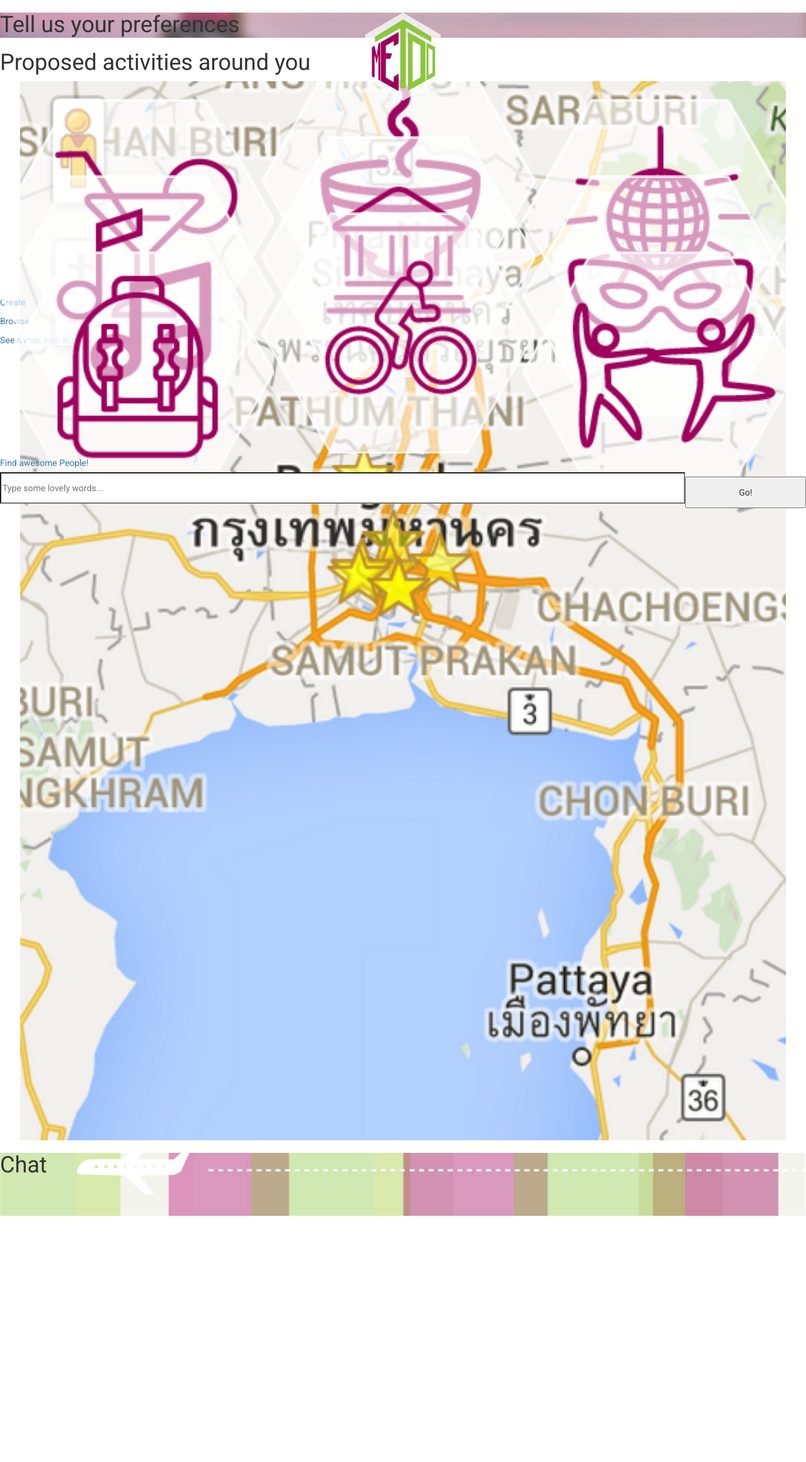
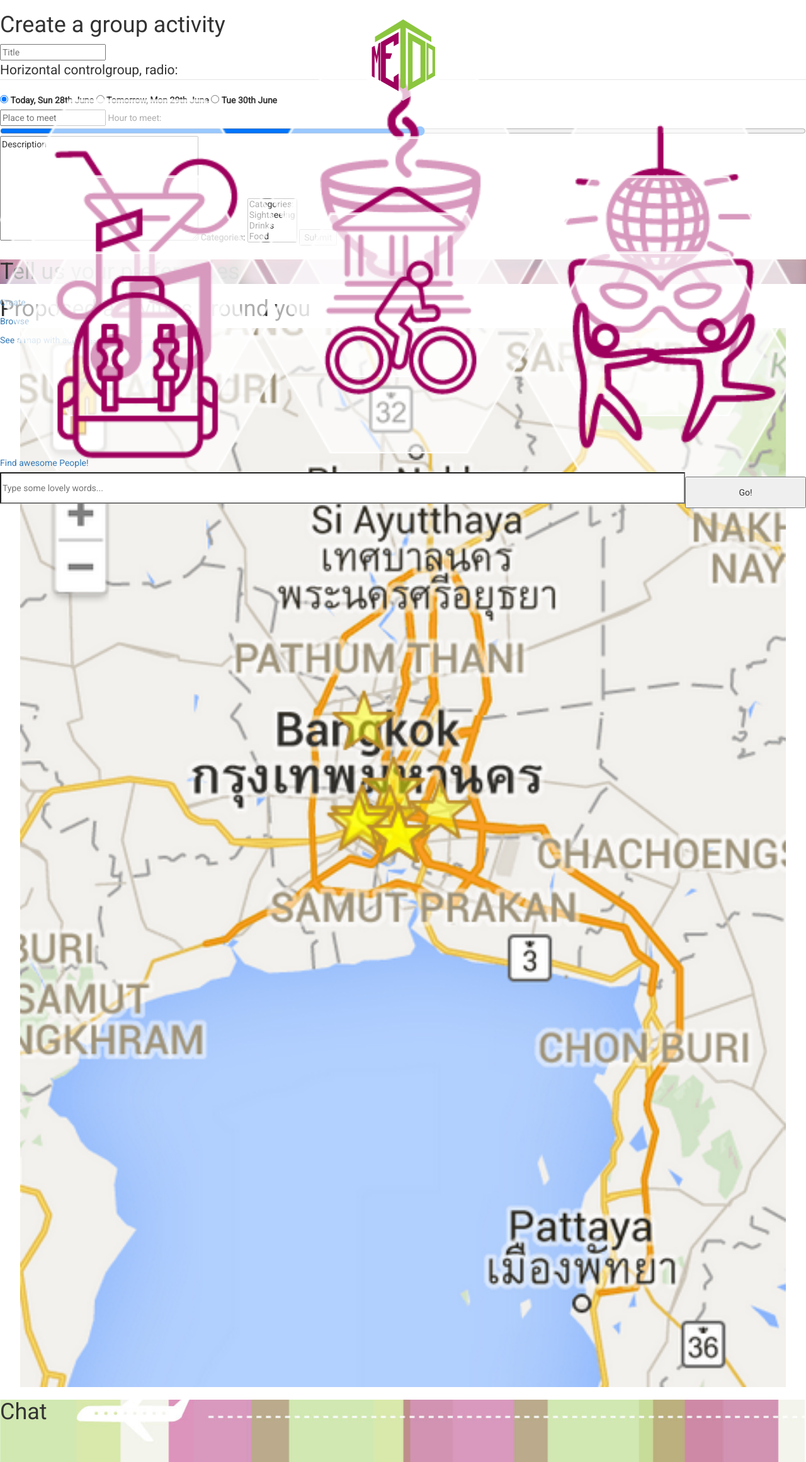
Before and after one commit to ephes/trivago2015, a Django app: template trivago2015/templates/pages/index.html in a window 1280 px wide. Shown: the whole page at 63% size. Before the commit the page ends 1931 px from the top, so only its background shows below. Run offline with Django 3.2, Linux system fonts and the light colour scheme; the template is opened without the code that fills it, so the values that code supplies are empty; some libraries are stand-ins or nearby versions.

Commit message:
restored create page

```diff
--- a/trivago2015/templates/pages/index.html
+++ b/trivago2015/templates/pages/index.html
@@ -36,10 +36,45 @@
     </div>
   </div><!-- /page one -->
 
+  <!-- Start of create page: -->
+  <div data-role="page" id="page-create" data-theme="a">
+    <div data-role="header">
+      <a href="#page-welcome" data-rel="back" class="ui-btn ui-shadow ui-corner-all ui-btn-inline ui-icon-back ui-btn-icon-left"></a>
+      <h1>Create a group activity</h1>
+    </div><!-- /header -->
+
+    <div role="main" class="ui-content">
+
+        <form>
+            <input name="textinput-4" id="textinput-4" placeholder="Title" value="" type="text">
+            <fieldset data-role="controlgroup">
+                <legend class="ui-hidden-accessible">Horizontal controlgroup, radio:</legend>
+                <input name="radio-choice-h-4" id="radio-choice-h-4a" value="on" checked="checked" type="radio">
+                <label for="radio-choice-h-4a">Today, Sun 28th June</label>
+                <input name="radio-choice-h-4" id="radio-choice-h-4b" value="off" type="radio">
+                <label for="radio-choice-h-4b">Tomorrow, Mon 29th June</label>
+                <input name="radio-choice-h-4" id="radio-choice-h-4c" value="other" type="radio">
+                <label for="radio-choice-h-4c">Tue 30th June</label>
+            </fieldset>
+            <input name="textinput-4" id="textinput-4" placeholder="Place to meet" value="" type="text">
+            Hour to meet: <input name="slider-4" id="slider-4" value="10:00" min="1" max="24" data-highlight="true" data-mini="false" type="range">
+            <textarea cols="40" rows="8" name="textarea-4" id="textarea-4">Description</textarea>
+            <label for="select-multiple-4" class="ui-hidden-accessible">Categories:</label>
+            <select multiple="multiple" data-native-menu="false" name="select-multiple-4" id="select-multiple-4">
+                <option value="">Categories:</option>
+                <option value="sightseeing">Sightseeing</option>
+                <option value="drinks">Drinks</option>
+                <option value="food">Food</option>
+                <option value="sports">Sports</option>
+            </select>
+            <button class="ui-shadow ui-btn ui-corner-all" type="submit" id="submit-4">Submit</button>
+        </form>
+    </div><!-- /ui-content -->
+  </div><!-- /page two -->
 
 
 
-  <!-- Start of second page: #two -->
+  <!-- Start of browse page: #two -->
   <div data-role="page" id="page-browse" data-theme="a">
     <div data-role="header">
       <a href="#page-welcome" data-rel="back" class="ui-btn ui-shadow ui-corner-all ui-btn-inline ui-icon-back ui-btn-icon-left"></a>
```
